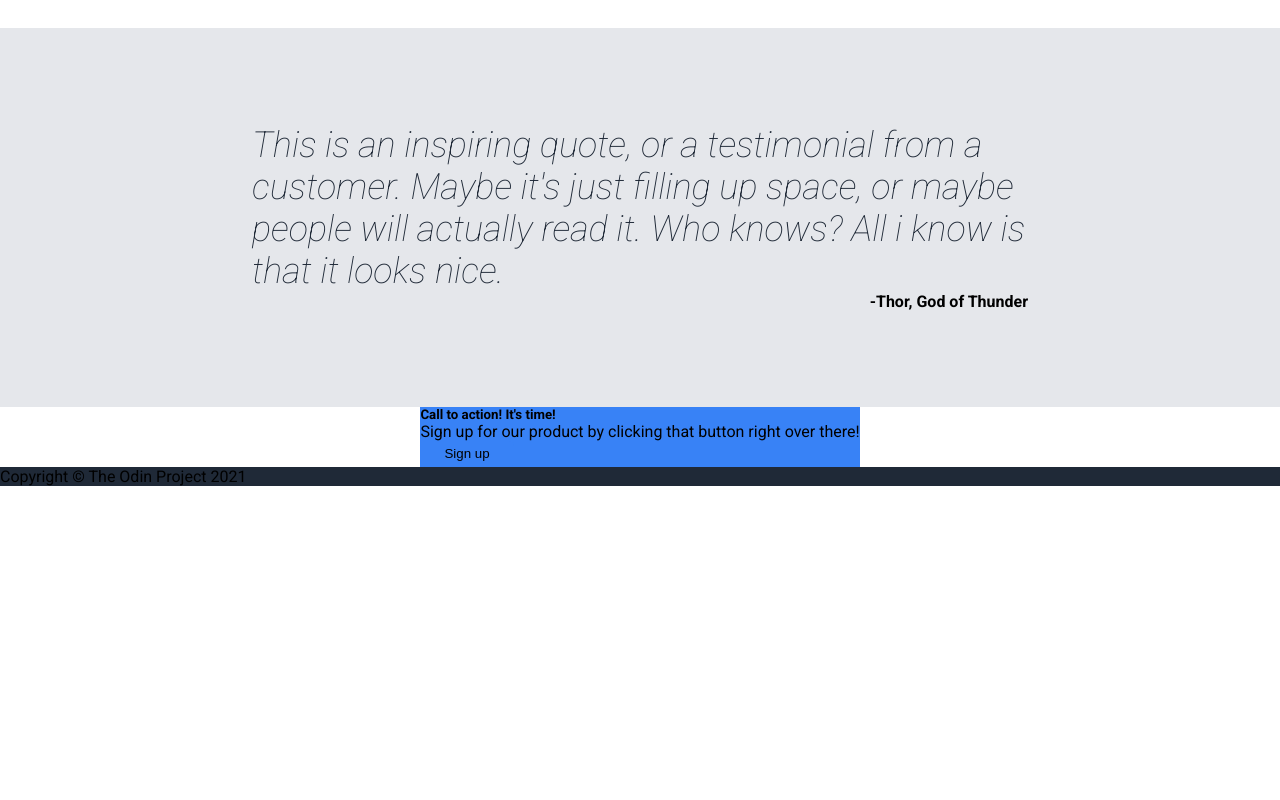
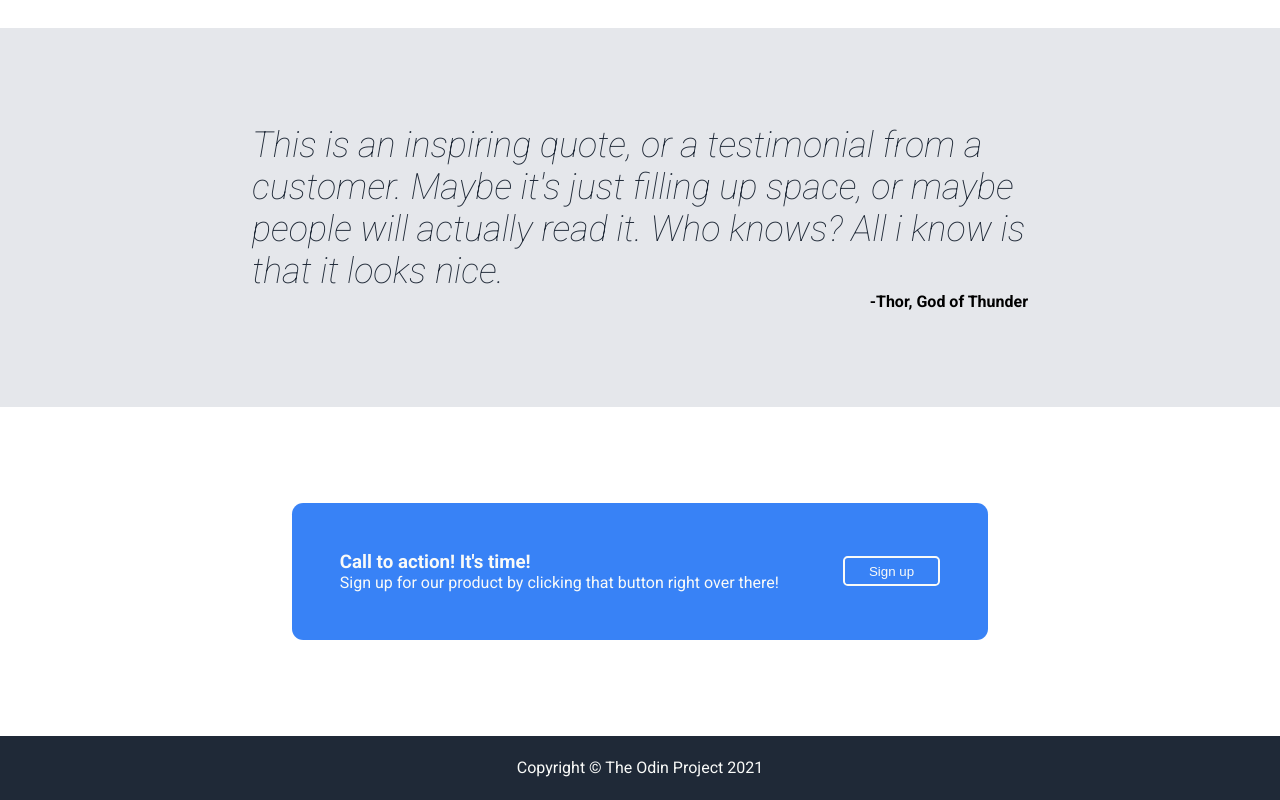
Before and after one commit to manu52697/odin-landing-page-project, a plain HTML site: page index.html in a window 1280 px wide. Shown: the part 889-1689 px from the top of the page. Before the commit the page ends 1375 px from the top, so only its background shows below. Drawn offline with Linux system fonts and the light colour scheme.

Commit message:
Style CTA and footer

```diff
--- a/index.html
+++ b/index.html
@@ -79,10 +79,10 @@
                 <div class="quote-author">-Thor, God of Thunder</div>
             </div>
         </section>
-        <section>
-            <div class="cta">
+        <section class="cta">
+            <div class="cta-container">
                 <div class="cta-text">
-                    <h5>Call to action! It's time!</h5>
+                    <h3>Call to action! It's time!</h3>
                     <p>Sign up for our product by
                         clicking that button right over there!</p>
                 </div>
--- a/style.css
+++ b/style.css
@@ -88,7 +88,7 @@ nav a {
     color: var(--hero-main-text);
 }
 
-button, .cta {
+button, .cta-container {
     background-color: var(--lighter-blue);
 }
 
@@ -172,3 +172,37 @@ div.quote {
     font-weight: bold;
     align-self: flex-end;
 }
+
+/* CTA section specific things */
+.cta {
+    padding: 6rem;
+}
+
+.cta * {
+    color: var(--hero-main-text)
+}
+
+.cta button {
+    border: 2px solid var(--hero-main-text);
+}
+
+.cta-container {
+    /* box-sizing: border-box; */
+    display:flex ;
+    justify-content: space-between;
+    gap: 4rem;
+    align-items: center;
+    max-width: 60rem;
+    padding: 3rem 3rem;
+    border-radius: 0.7rem;
+}
+
+/* footer */
+
+.footer {
+    height: 4rem;
+    display: flex;
+    justify-content: center;
+    align-items: center;
+    color: var(--hero-main-text);
+}
```
